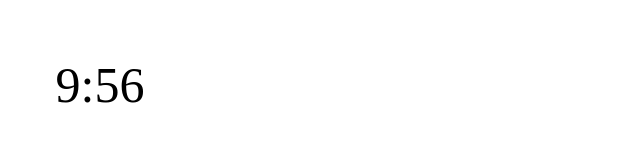
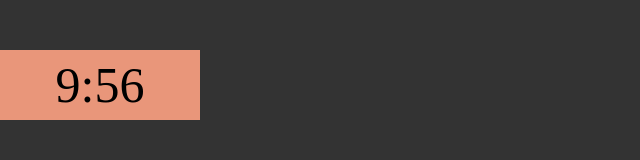
Before and after one commit to hanaby/Countdowntimer, a plain HTML site: page count down timer/index.html in a window 1280 px wide. Shown: the whole page, without its empty margins (0-640 px from the left). Drawn offline with Linux system fonts and the light colour scheme.

Commit message:
Update style.css

```diff
--- a/count down timer/style.css
+++ b/count down timer/style.css
@@ -1,8 +1,9 @@
 body{
   margin: 0;
+  background-color:#333;
 }
 p{
-    background-color: #fff;
+    background-color: darksalmon;
     display: inline-flex;
     align-items: center;
     justify-content: center;
```
